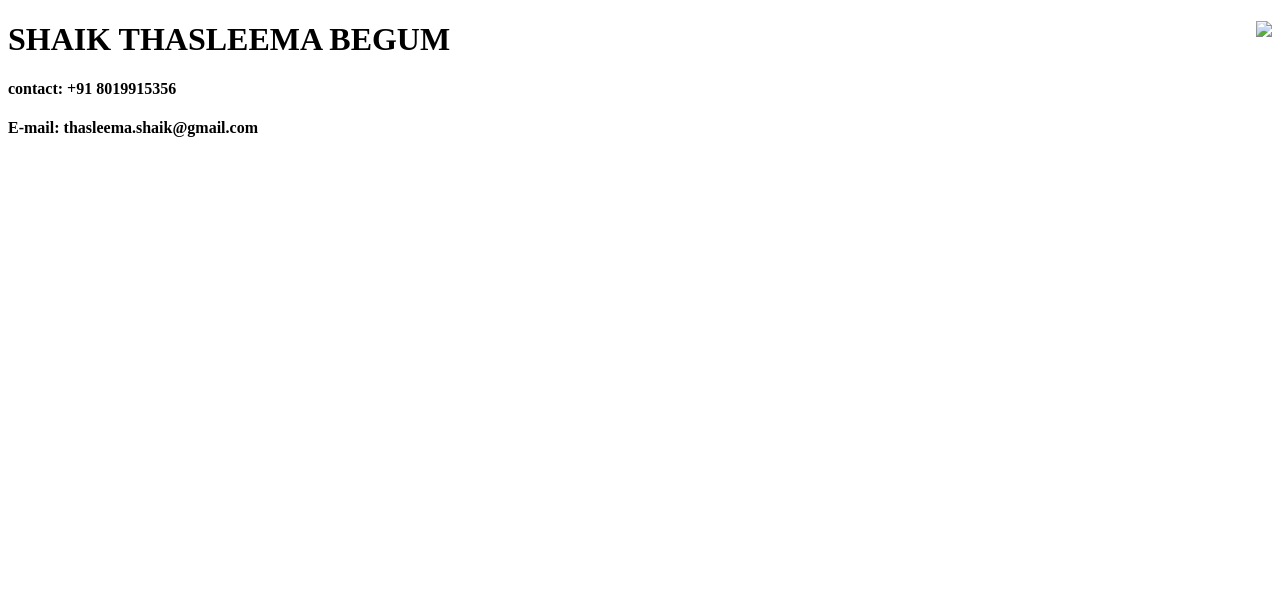
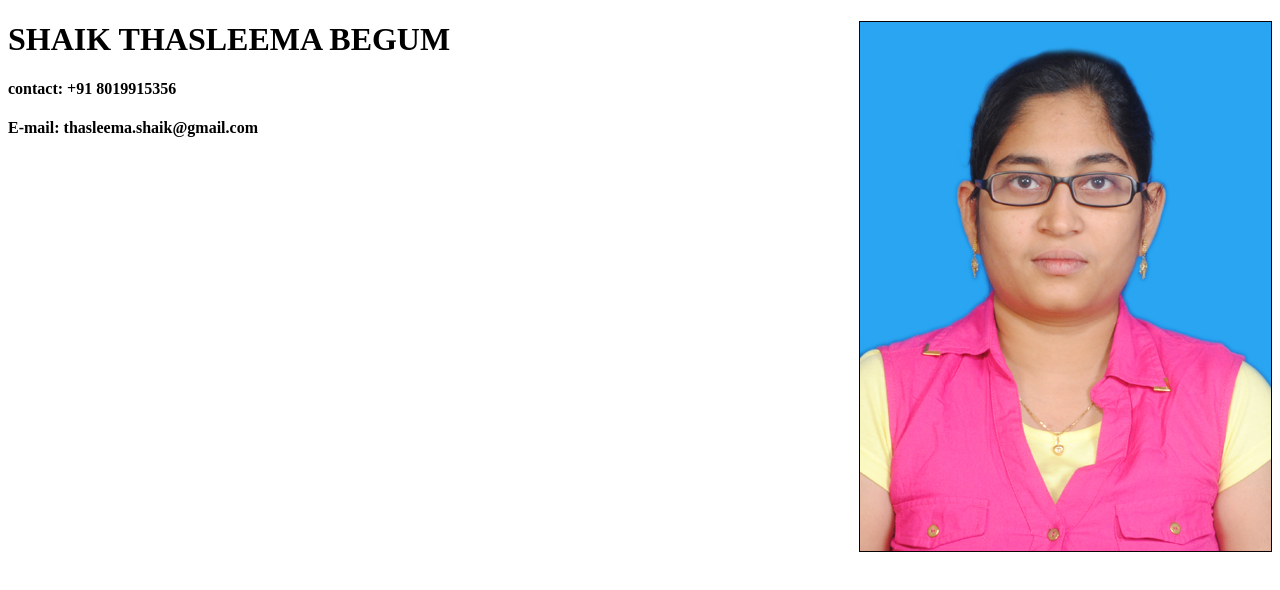
Before and after one commit to thasleema520/profile, a plain HTML site: page index.html in a window 1280 px wide. Drawn offline with Linux system fonts and the light colour scheme; the site is published under a folder, as on GitHub Pages, so addresses that start at the root find nothing.

Commit message:
Update index.html

```diff
--- a/index.html
+++ b/index.html
@@ -3,7 +3,7 @@
 <head><title>PROFILE</title>
 </head>
 <body>
-	<img align="right" src="/DSC_0487.JPG" >
+	<img align="right" src="DSC_0487.JPG" >
 	<h1>SHAIK THASLEEMA BEGUM</h1>
 	<h4>contact: +91 8019915356</h4>
 	<h4>E-mail: thasleema.shaik@gmail.com</h4>
```
